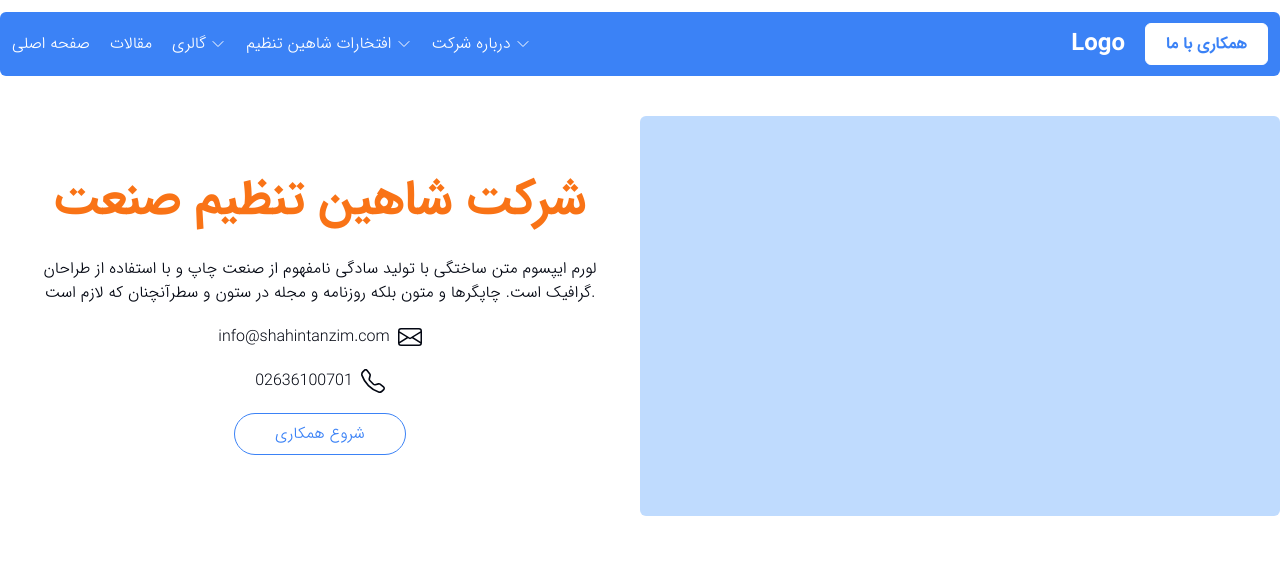
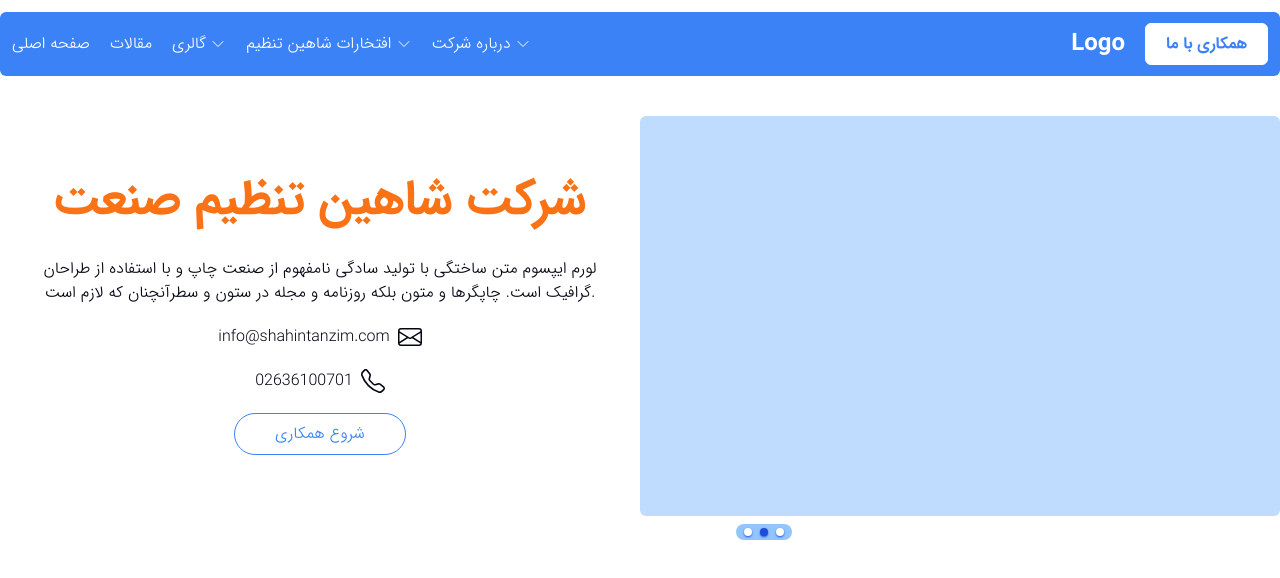
Before and after one commit to FarzadVav/shahinTanzimSanat, a React app: page / in a window 1280 px wide. Shown: the top 578 px of the page. Built offline with nearby package versions, Linux system fonts and the light colour scheme; the HTML template or start-up script is replaced by a standard one.

Commit message:
pagination for slider in hero section

```diff
--- a/src/pages/Home.jsx
+++ b/src/pages/Home.jsx
@@ -26,7 +26,14 @@ export default function Home() {
           hover:bg-blue-500 hover:text-white'>شروع همکاری</Link>
       </div>
       <div className="h-full w-full flex flex-col justify-center items-center md:w-1/2">
-        <div className="bg-blue-200 h-[200px] w-full rounded-md sm:h-[400px]"></div>
+        <div className="bg-blue-200 h-[200px] w-full rounded-md sm:h-[400px] relative">
+          <div className="bg-blue-300 flex justifycenter items-center gap-2 px-2 py-1 rounded-full
+            absolute left-24 -bottom-6">
+            <div className='bg-white shadow-sm shadow-blue-700 w-2 h-2 rounded-full'></div>
+            <div className='bg-blue-700 shadow-sm shadow-blue-700 w-2 h-2 rounded-full'></div>
+            <div className='bg-white shadow-sm shadow-blue-700 w-2 h-2 rounded-full'></div>
+          </div>
+        </div>
       </div>
     </div>
   )
```
